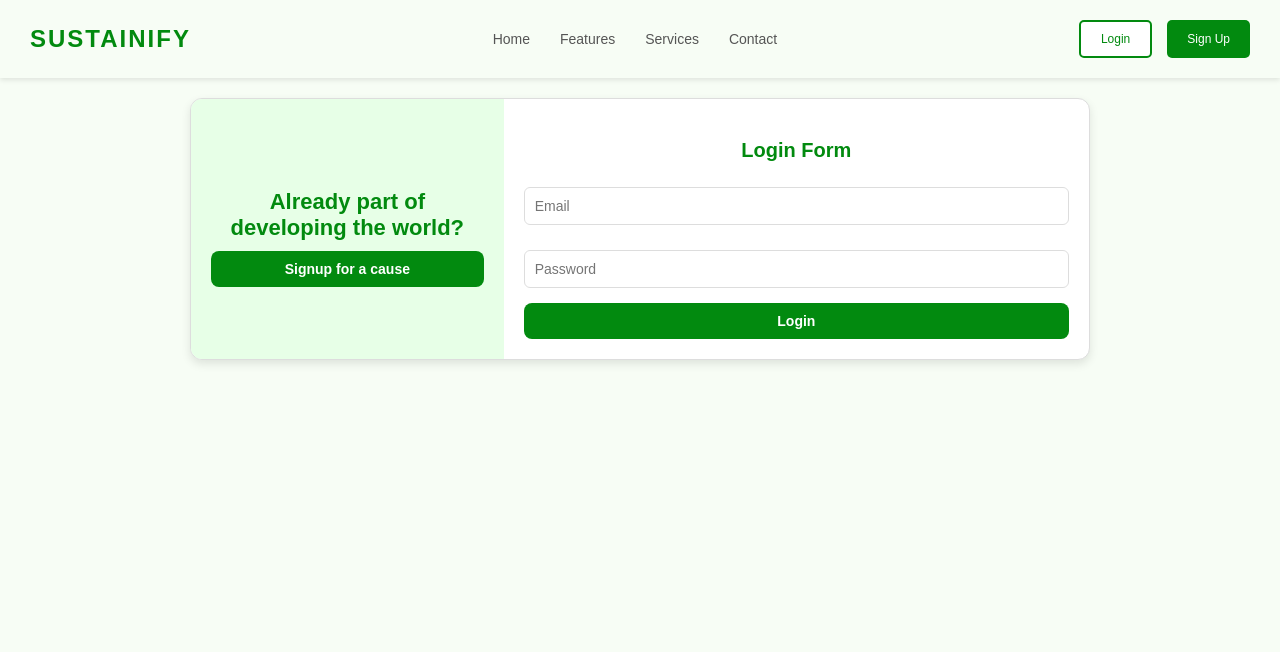
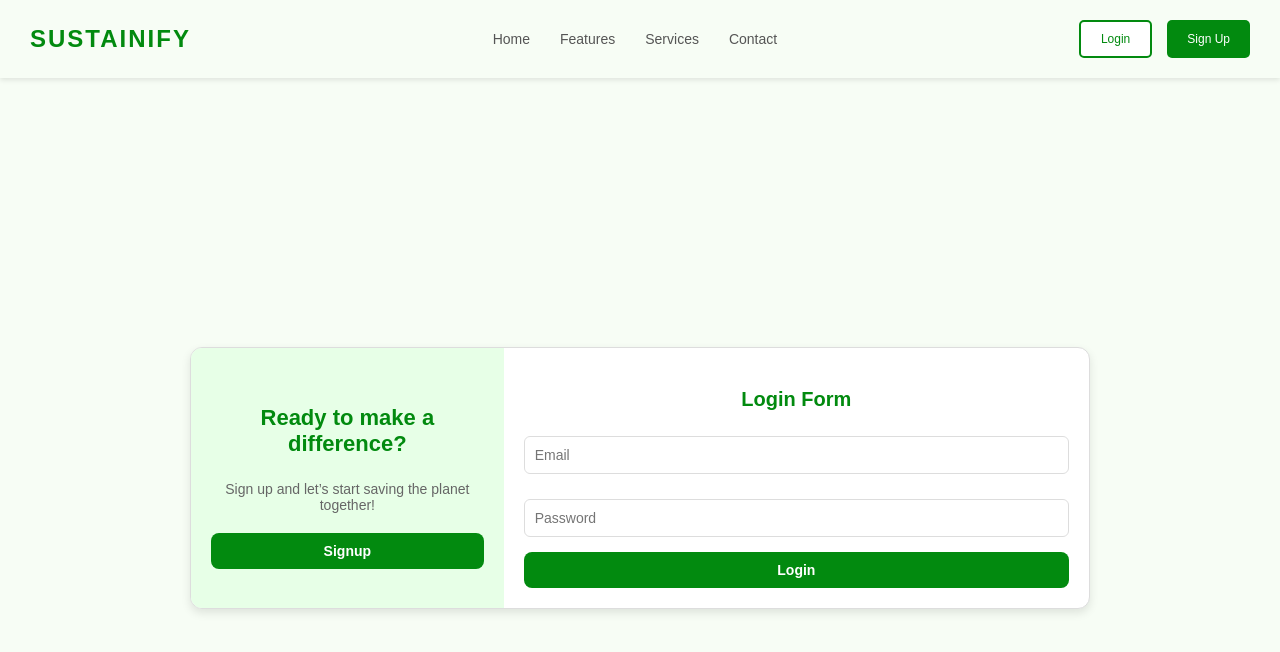
Before and after one commit to koiralasanjana/Sustainify, a React (Create React App) app in the folder sustanify-frontend/: page /organization in a window 1280 px wide. Shown: the top 652 px of the page. Built offline with nearby package versions, Linux system fonts and the light colour scheme.

Commit message:
# Made the final card UI
Need to add validation and connection with backend

```diff
--- a/sustanify-frontend/src/pages/Home/Home.css
+++ b/sustanify-frontend/src/pages/Home/Home.css
@@ -122,12 +122,12 @@
 }
 /* OrganizationHome Component */
 .organization-home {
-    display: flex;
-    justify-content: center;
-    align-items: flex-start; /* Align at the top */
-    min-height: 80vh;
-    background-color: #f7fdf5;
-    padding-top: 20px; /* Adds margin on top */
+    display: flex; /* Enables flexbox layout */
+    justify-content: center; /* Centers horizontally */
+    align-items: center; /* Centers vertically */
+    min-height: 100vh; /* Ensures it takes full viewport height */
+    background-color: #f7fdf5; /* Retains the existing background */
+    padding: 20px; /* Adds a bit of spacing */
 }
 
 .card-container {
@@ -300,10 +300,20 @@ form .optional {
 }
 /* Form buttons container */
 .form-buttons {
-    display: flex; /* Aligns the buttons horizontally */
-    justify-content: space-between; /* Places equal space between buttons */
-    gap: 10px; /* Adds spacing between buttons */
-    margin-top: 20px; /* Adds space above the buttons */
+    display: flex;
+    gap: 10px;
+    margin-top: 20px;
+}
+
+/* Full-Width Styling for Step 1 (Sign-Up) */
+.form-buttons.full-width button {
+    width: 100%; /* Full width */
+    flex: 1; /* Ensures button takes the full container width */
+}
+
+/* Half-Width Styling for Step 2 */
+.form-buttons.half-width button {
+    flex: 1; /* Each button takes half the available space */
 }
 
 /* Individual button styles */
@@ -325,3 +335,8 @@ form .optional {
     background-color: #026b0c;
     transform: translateY(-2px); /* Adds a lift effect */
 }
+.helper-text {
+    font-size: 12px;
+    color: #666;
+    margin-top: 5px;
+}
--- a/sustanify-frontend/src/pages/Home/OrgnizationHome.js
+++ b/sustanify-frontend/src/pages/Home/OrgnizationHome.js
@@ -10,51 +10,63 @@ const OrganizationHome = () => {
   };
 
   const handleNextStep = () => {
-        if (currentStep < 2) setCurrentStep(currentStep + 1); // Move to next step
+    if (currentStep < 2) setCurrentStep(currentStep + 1); // Move to the next step
   };
 
   const handlePreviousStep = () => {
-        if (currentStep > 0) setCurrentStep(currentStep - 1); // Go back to previous step
+    if (currentStep > 0) setCurrentStep(currentStep - 1); // Go back to the previous step
   };
 
   return (
     <div className="organization-home">
       <div className="card-container">
+        {/* Information Section */}
         <div className="info-section">
           {isSignup ? (
             <>
-                            <h2>Signup for a cause</h2>
-                            <p>Organizations like you are needed for the society</p>
+              <h2>Together for a greener future!</h2>
+              <p>Log in and keep the momentum going.</p>
               <button className="toggle-button" onClick={handleToggle}>
-                                Already part of developing the world? Login
+                Login
               </button>
             </>
           ) : (
             <>
-                            <h2>Already part of developing the world?</h2>
+              <h2>Ready to make a difference?</h2>
+              <p>Sign up and let’s start saving the planet together!</p>
               <button className="toggle-button" onClick={handleToggle}>
-                                Signup for a cause
+                Signup
               </button>
             </>
           )}
         </div>
+
+        {/* Form Section */}
         <div className="form-section">
           {isSignup ? (
             <div>
-                            {/* Step Indicator */}
               {/* Step Indicator */}
               <div className="step-indicator">
                 {[0, 1, 2].map((step, index) => (
                   <React.Fragment key={index}>
                     <div
-                                            className={`step ${currentStep >= step ? "completed" : ""}`}
+                      className={`step ${
+                        currentStep >= step ? "completed" : ""
+                      }`}
                     >
                       <span>{index + 1}</span>
                     </div>
-                                        {index < 2 && <div className={`dot ${currentStep > step ? "completed" : ""}`}></div>} {/* Dot between steps */}
+                    {index < 2 && (
+                      <div
+                        className={`dot ${
+                          currentStep > step ? "completed" : ""
+                        }`}
+                      ></div>
+                    )}
                   </React.Fragment>
                 ))}
               </div>
+
               {/* Step 1 */}
               {currentStep === 0 && (
                 <form className="signup-form">
@@ -62,15 +74,20 @@ const OrganizationHome = () => {
                   <input type="text" placeholder="Organization Name" required />
                   <input type="text" placeholder="Location" required />
                   <input type="email" placeholder="Organization Email" required />
-                                    <input type="date" placeholder="Established On" required />
+                  {/* <label for="established-on">Established On</label> */}
+                  <small class="helper-text">Please enter the establishment date.</small>
+                  <input id="established-on" type="date" placeholder="Established On" required />
                   <select required>
                     <option value="">Is your organization for profit?</option>
                     <option value="true">Yes</option>
                     <option value="false">No</option>
                   </select>
                   <input type="text" placeholder="Contact Number" required />
-                                    <input type="text" placeholder="Registered Charity Number (Optional)" />
-                                    <div className="form-buttons">
+                  <input
+                    type="text"
+                    placeholder="Registered Charity Number (Optional)"
+                  />
+                  <div className="form-buttons full-width">
                     <button type="button" onClick={handleNextStep}>
                       Continue
                     </button>
@@ -87,15 +104,12 @@ const OrganizationHome = () => {
                   <input type="text" placeholder="Name" required />
                   <input type="text" placeholder="Phone Number" required />
                   <input type="email" placeholder="Email" required />
-
-                                    {/* Alternate Contact */}
                   <h4>Alternate Contact Person (Optional)</h4>
                   <input type="text" placeholder="Position" />
                   <input type="text" placeholder="Name" />
                   <input type="text" placeholder="Phone Number" />
                   <input type="email" placeholder="Email" />
-
-                                    <div className="form-buttons">
+                  <div className="form-buttons half-width">
                     <button type="button" onClick={handlePreviousStep}>
                       Back
                     </button>
@@ -110,10 +124,13 @@ const OrganizationHome = () => {
               {currentStep === 2 && (
                 <form className="signup-form">
                   <h3>Step 3: Account Security</h3>
-                                    <h4>Account Security</h4>
                   <input type="password" placeholder="Password" required />
-                                    <input type="password" placeholder="Reconfirm Password" required />
-                                    <div className="form-buttons">
+                  <input
+                    type="password"
+                    placeholder="Reconfirm Password"
+                    required
+                  />
+                  <div className="form-buttons half-width">
                     <button type="button" onClick={handlePreviousStep}>
                       Back
                     </button>
```
Lines whose indentation alone changed are shown as unchanged.
